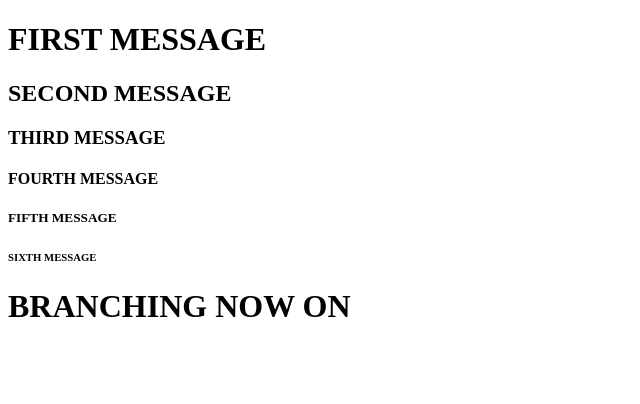
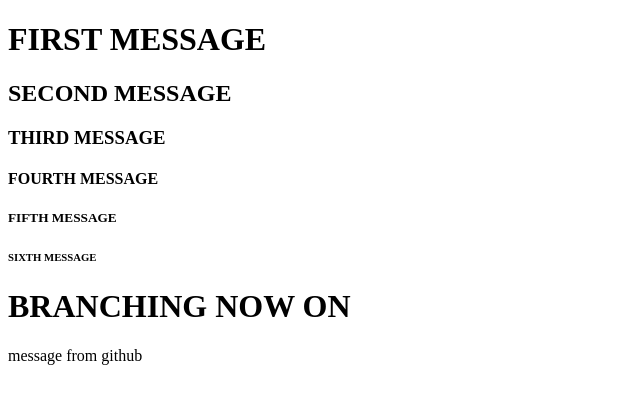
Before and after one commit to kib666/practiceRepo, a plain HTML site: page index.html in a window 1280 px wide. Shown: the whole page, without its empty margins (0-640 px from the left). Drawn offline with Linux system fonts and the light colour scheme.

Commit message:
Update index.html

```diff
--- a/index.html
+++ b/index.html
@@ -14,6 +14,8 @@
    <h6>SIXTH MESSAGE</h6>
 
    <h1>BRANCHING NOW ON</h1>
+
+    message from github
 </head>
 <body>
 
```
